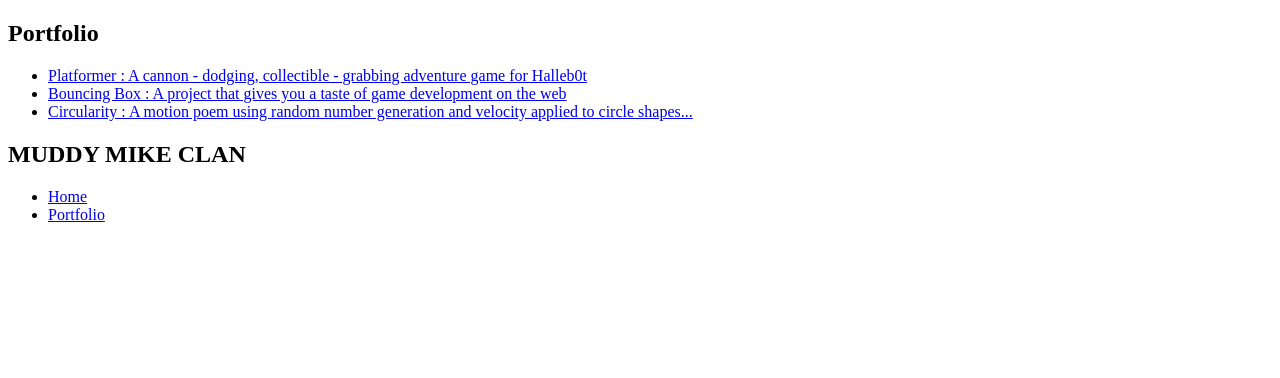
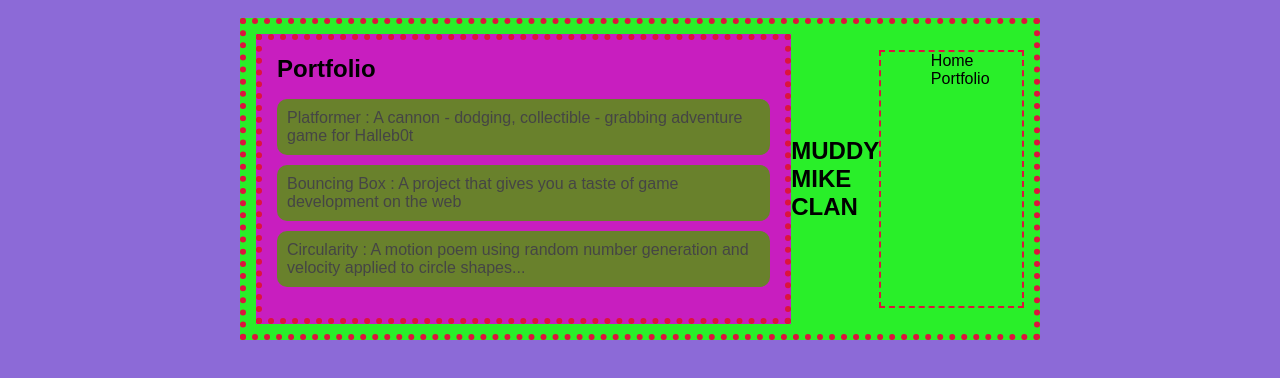
Before and after one commit to temple841/temple841.github.io, a plain HTML site: page portfolio.html in a window 1280 px wide. Drawn offline with Linux system fonts and the light colour scheme.

Commit message:
add index.html and css ffiles

```diff
--- a/portfolio.html
+++ b/portfolio.html
@@ -1,8 +1,8 @@
-<!DOCTYPE HTML>
+<!DOCTYPE html>
 <html>
     <head>
         <title>The Adventures Of Muddy Mike</title>
-        <link ref="stylesheet" href="style.css" />
+        <link rel="stylesheet" href="style.css" />
     </head>
 
     <body>
--- a/style.css
+++ b/style.css
@@ -84,7 +84,7 @@ h3 {
       }
 
       #portfolio li {
-          background: #fff;
+          background: #69812c;
           padding: 10px;
           border-radius: 10px;
           margin-bottom: 10px;
```
